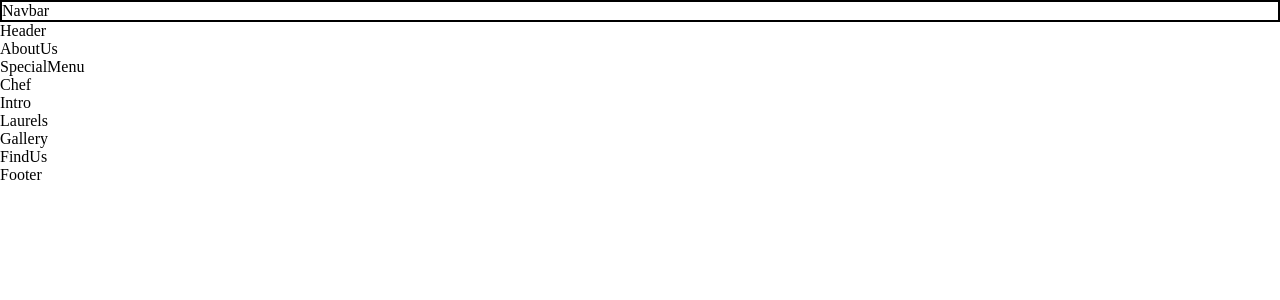
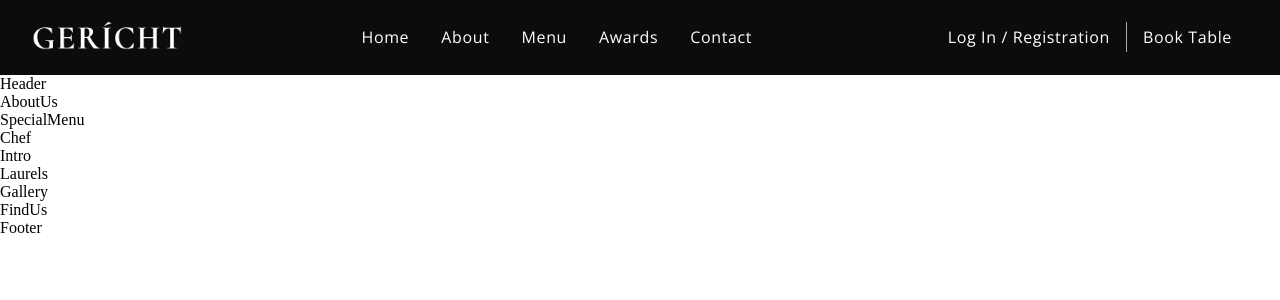
Before and after one commit to Matthew-503/Project_Restaurant-Application, a React (Create React App) app: page / in a window 1280 px wide. Shown: the top 300 px of the page. Built offline with nearby package versions, Linux system fonts and the light colour scheme; a web font is replaced by a local one.

Commit message:
Completed Navbar

```diff
--- a/src/components/Navbar/Navbar.css
+++ b/src/components/Navbar/Navbar.css
@@ -1,5 +1,133 @@
 .app__navbar {
     width: 100%;
     display: flex;
-    border: 2px solid black;
+    justify-content: space-between;
+    align-items: center;
+    background: var(--color-black);
+
+    padding: 1rem 2rem;
 }
+
+.app__navbar-logo {
+    display: flex;
+    justify-content: flex-start;
+    align-items: center;
+}
+
+.app__navbar-logo img {
+    width: 150px;
+}
+
+.app__navbar-links {
+    flex: 1;
+    display: flex;
+    justify-content: center;
+    align-items: center;
+
+    list-style: none;
+}
+
+.app__navbar-links li {
+    margin: 0 1rem;
+    cursor: pointer;
+}
+
+.app__navbar-links li:hover {
+    color: var(--color-grey);
+}
+
+.app__navbar-login {
+    display: flex;
+    justify-content: flex-end;
+    align-items: center;
+}
+
+.app__navbar-login a {
+    margin: 0 1rem;
+    text-decoration: none;
+    transition: .5s ease;
+}
+
+.app__navbar-login a:hover {
+    border-bottom: 1px solid var(--color-golden);
+}
+
+.app__navbar-login div {
+    width: 1px;
+    height: 30px;
+    background: var(--color-grey);
+}
+
+.app__navbar-smallscreen {
+    display: none;
+}
+
+.app__navbar-smallscreen_overlay {
+    position: fixed;
+    top: 0;
+    left: 0;
+    width: 100%;
+    height: 100vh;
+    background: var(--color-black);
+    transition: .5s ease;
+
+    flex-direction: column;
+    z-index: 5;
+}
+
+.app__navbar-smallscreen_overlay .overlay__close {
+    font-size: 27px;
+    color: var(--color-golden);
+    cursor: pointer;
+
+    position: absolute;
+    top: 20px;
+    right: 20px;
+}
+
+.app__navbar-smallscreen_links {
+    list-style: none;
+}
+
+.app__navbar-smallscreen_links li {
+    margin: 2rem;
+    cursor: pointer;
+    color: var(--color-golden);
+    font-size: 2rem;
+    text-align: center;
+    font-family: var(--font-base);
+}
+
+.app__navbar-smallscreen_links li:hover {
+    color: var(--color-white);
+}
+
+@media screen and (min-width: 2000px) {
+    .app__navbar-logo img {
+        width: 210px;
+    }
+}
+
+@media screen and (max-width: 1150px) {
+    .app__navbar-links {
+        display: none;
+    }
+
+    .app__navbar-smallscreen {
+        display: flex;
+    }
+}
+
+@media screen and (max-width: 650px) {
+    .app__navbar {
+        padding: 1rem;
+    }
+
+    .app__navbar-login {
+        display: none;
+    }
+
+    .app__navbar-logo img {
+        width: 110px;
+    }
+}
--- a/src/components/Navbar/Navbar.jsx
+++ b/src/components/Navbar/Navbar.jsx
@@ -2,13 +2,80 @@
 import { GiHamburgerMenu } from 'react-icons/gi';
 import { MdOutlineRestaurantMenu } from 'react-icons/md';
 
+import images from '../../constants/images';
 import './Navbar.css';
-import images from '../../constants/images';
 
-const Navbar = () => (
-  <nav className='app__navbar'>
-    Navbar
-  </nav>
-);
+const Navbar = () => {
+  const [toggleMenu, setToggleMenu] = React.useState(false);
+  return (
+    <nav className="app__navbar">
+      <div className="app__navbar-logo">
+        <img src={images.gericht} alt="app__logo" />
+      </div>
+
+      <ul className="app__navbar-links">
+        <li className="p__opensans">
+          <a href="#home">Home</a>
+        </li>
+
+        <li className="p__opensans">
+          <a href="#about">About</a>
+        </li>
+
+        <li className="p__opensans">
+          <a href="#menu">Menu</a>
+        </li>
+
+        <li className="p__opensans">
+          <a href="#awards">Awards</a>
+        </li>
+
+        <li className="p__opensans">
+          <a href="#contact">Contact</a>
+        </li>
+      </ul>
+
+      <div className="app__navbar-login">
+        <a href="#login" className="p__opensans">
+          Log In / Registration
+        </a>
+        <div />
+        <a href="/" className="p__opensans">
+          Book Table
+        </a>
+      </div>
+
+      <div className="app__navbar-smallscreen">
+        <GiHamburgerMenu color="#fff" fontSize={27} onClick={() => setToggleMenu(true)} />
+        {toggleMenu && (
+          <div className="app__navbar-smallscreen_overlay flex__center slide-bottom">
+            <MdOutlineRestaurantMenu fontSize={27} className="overlay__close" onClick={() => setToggleMenu(false)} />
+            <ul className="app__navbar-smallscreen_links">
+              <li>
+                <a href="#home" onClick={() => setToggleMenu(false)}>Home</a>
+              </li>
+
+              <li>
+                <a href="#about" onClick={() => setToggleMenu(false)}>About</a>
+              </li>
+
+              <li>
+                <a href="#menu" onClick={() => setToggleMenu(false)}>Menu</a>
+              </li>
+
+              <li>
+                <a href="#awards" onClick={() => setToggleMenu(false)}>Awards</a>
+              </li>
+
+              <li>
+                <a href="#contact" onClick={() => setToggleMenu(false)}>Contact</a>
+              </li>
+            </ul>
+          </div>
+        )}
+      </div>
+    </nav>
+  );
+};
 
 export default Navbar;
```
